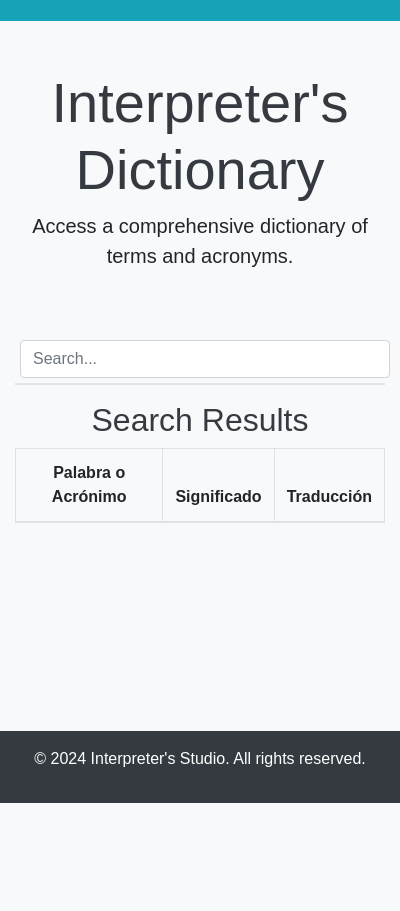
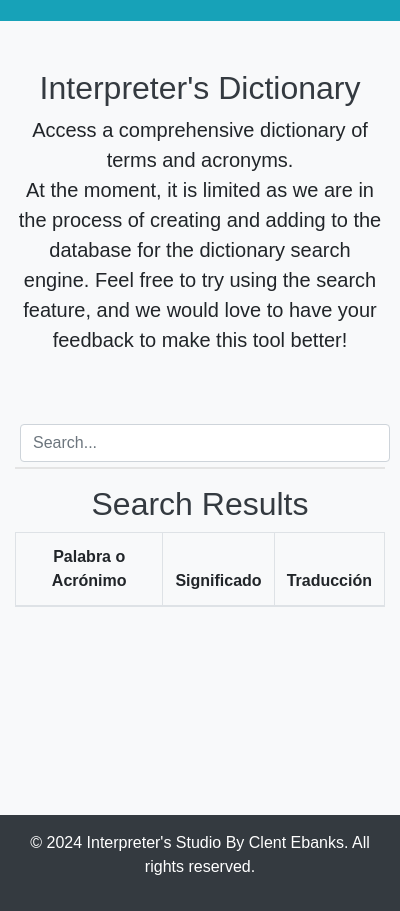
Before and after one commit to clentebanks/Interpreter-dictionary, a browser extension: page backend-search/public/popup.html in a window 400 px wide. Shown: the part 117-1028 px from the top of the page. Before the commit the page ends 920 px from the top, so only its background shows below. Drawn offline with nearby package versions, Linux system fonts and the light colour scheme; files whose address does not match are found by name.

Commit message:
instructions

```diff
--- a/backend-search/public/popup.html
+++ b/backend-search/public/popup.html
@@ -43,8 +43,10 @@
 </header>
 <section id="dictionary" class="hero-section bg-light text-center py-5">
   <div class="container">
-      <h2 class="display-4">Interpreter's Dictionary</h2>
-      <p class="lead">Access a comprehensive dictionary of terms and acronyms.</p>
+      <h2 class="display-5">Interpreter's Dictionary</h2>
+      <p class="lead"> <b> Access a comprehensive dictionary of terms and acronyms. <br>
+
+        At the moment, it is limited as we are in the process of creating and adding to the database for the dictionary search engine. Feel free to try using the search feature, and we would love to have your feedback to make this tool better! </b></p>
   </div>
 </section>
   <div class="container">
@@ -81,7 +83,7 @@
 
   <footer class="bg-dark text-white text-center py-3">
     <div class="container">
-        <p>&copy; 2024 Interpreter's Studio. All rights reserved.</p>
+        <p>&copy; 2024 Interpreter's Studio By Clent Ebanks. All rights reserved.</p>
     </div>
 </footer>
   <!-- Bootstrap JS and dependencies -->
```
